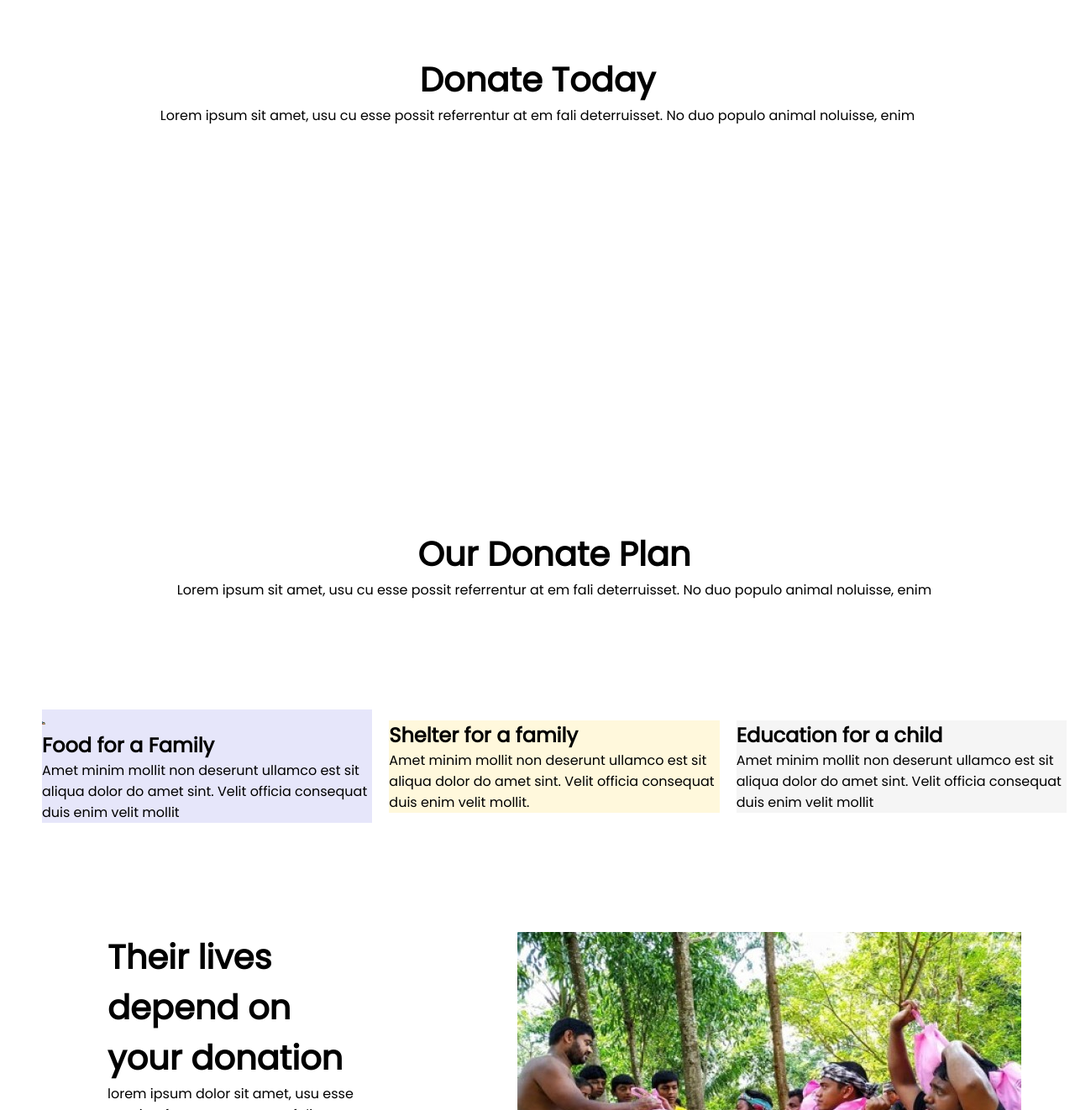
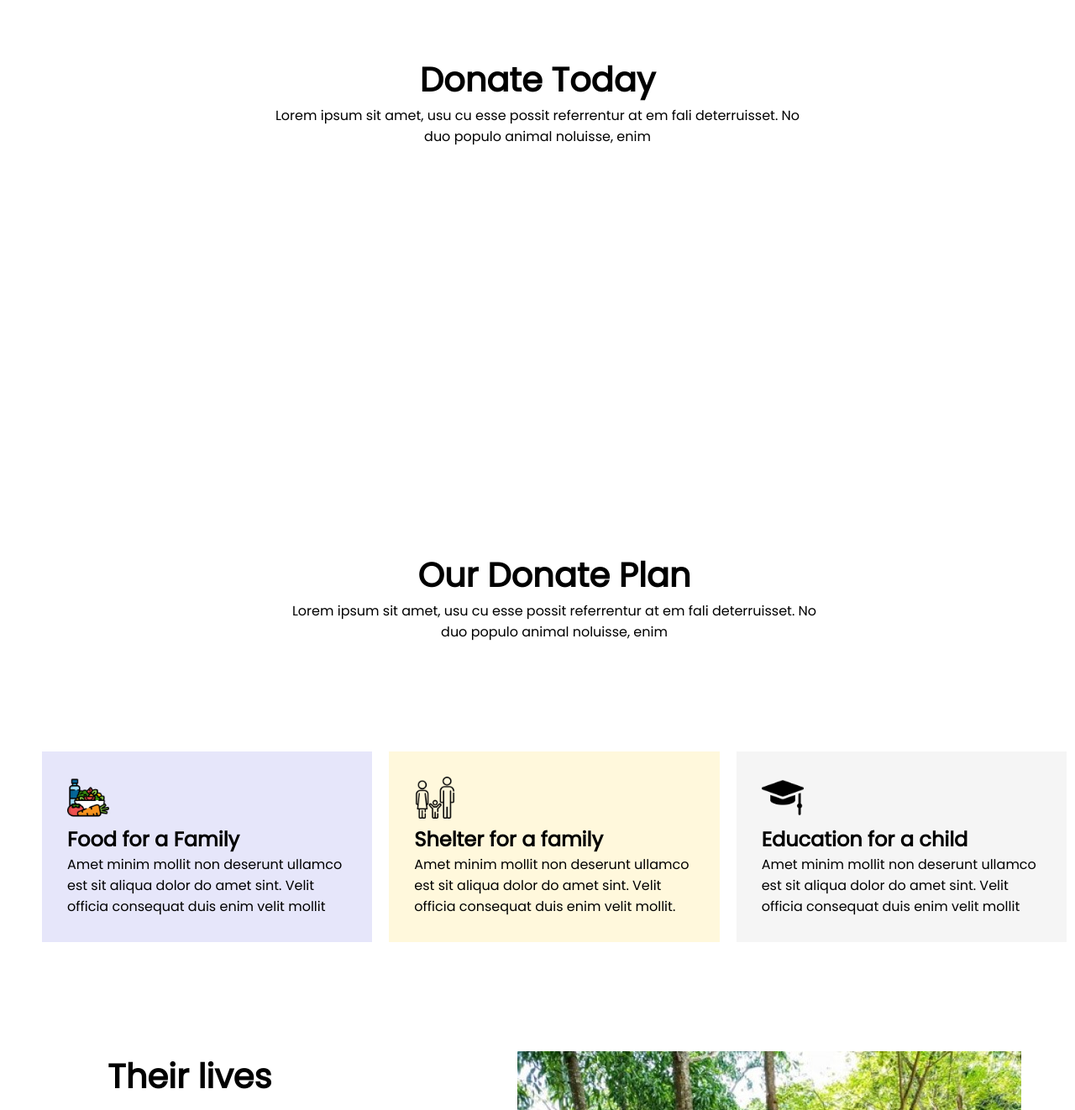
Before and after one commit to shafrinahamed97/Donation-website, a plain HTML site: page index.html in a window 1280 px wide. Shown: the part 920-2242 px from the top of the page at 84% size. Drawn offline with Linux system fonts and the light colour scheme.

Commit message:
finished donation plan section

```diff
--- a/index.html
+++ b/index.html
@@ -21,7 +21,8 @@
     <section class="top-section">
         <div id="text">
             <h1> <strong>Let's Help Who Are More In Need </strong></h1>
-            <p>Lorem ipsum dolor sit amet, usu cu esse possit refferentur, at eam falli deterruisset. No duo populo
+            <p class="donate-para">Lorem ipsum dolor sit amet, usu cu esse possit refferentur, at eam falli
+                deterruisset. No duo populo
                 animal noluisse, enim</p>
 
         </div>
@@ -48,7 +49,8 @@
     <section id="donate-today">
         <div id="donate-text">
             <h1><strong>Donate Today</strong></h1>
-            <p>Lorem ipsum sit amet, usu cu esse possit referrentur at em fali deterruisset. No duo populo animal
+            <p class="donate-para">Lorem ipsum sit amet, usu cu esse possit referrentur at em fali deterruisset. No duo
+                populo animal
                 noluisse, enim</p>
 
         </div>
@@ -63,7 +65,8 @@
     <section class="experience-area">
         <div id="donate-plan-text">
             <h1><strong>Our Donate Plan</strong></h1>
-            <p> Lorem ipsum sit amet, usu cu esse possit referrentur at em fali deterruisset. No duo populo animal
+            <p class="donate-para"> Lorem ipsum sit amet, usu cu esse possit referrentur at em fali deterruisset. No duo
+                populo animal
                 noluisse, enim</p>
         </div>
 
@@ -85,6 +88,8 @@
 
             </div>
             <div id="shelter-for-a-family" class="experience-item">
+                <img src="images/family.png" alt="">
+
                 <h2>Shelter for a family</h2>
 
                 <p>Amet minim mollit non deserunt
@@ -94,6 +99,7 @@
             </div>
 
             <div id="education-for-a-child" class="experience-item">
+                <img src="images/education.png" alt="">
                 <h2>Education for a child</h2>
 
                 <p>Amet minim mollit non deserunt
--- a/main.css
+++ b/main.css
@@ -93,6 +93,7 @@ h1 {
 
 
 
+
 }
 
 .experience-area {
@@ -111,17 +112,28 @@ h1 {
 
 #food-for-a-family {
 
-    background-color: #E6E6FA
+    background-color: #E6E6FA;
+    padding: 30px;
+
+
 }
 
 #shelter-for-a-family {
 
     background-color: #FFF8DC;
+    padding: 30px;
 }
 
 #education-for-a-child {
     background-color: whitesmoke;
+    padding: 30px;
 
+
+}
+
+.donate-para {
+    width: 50%;
+    margin: auto;
 }
 
 
@@ -179,7 +191,7 @@ h1 {
     margin-bottom: 10px;
     display: block;
     width: 250px auto;
-    top: 65%;
+    top: 70%;
     left: 40%;
     position: absolute;
 
@@ -282,3 +294,7 @@ footer {
     font-size: 14px;
     text-align: center;
 }
+
+.flexible-container img {
+    width: 15%;
+}
```
Also changed, not shown: images/education.png (added), images/family.png (added).
